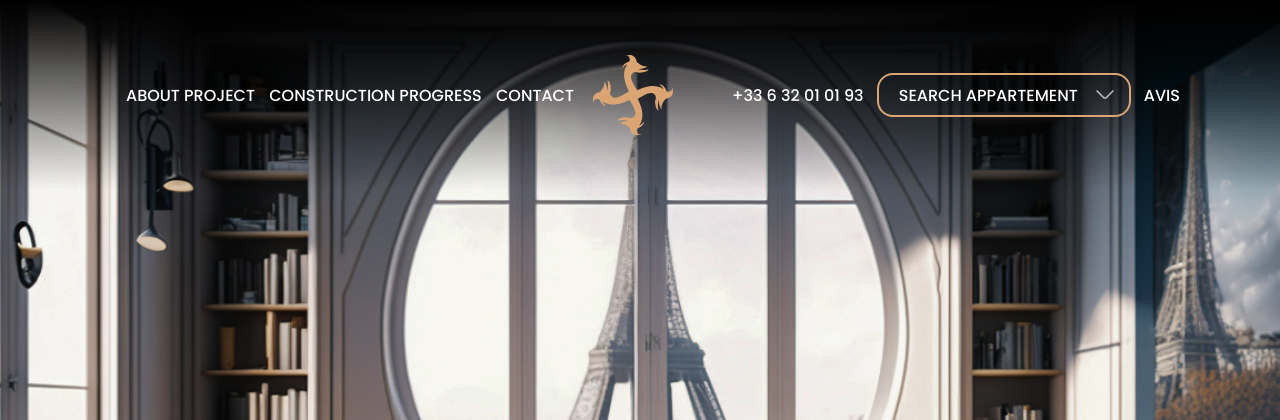
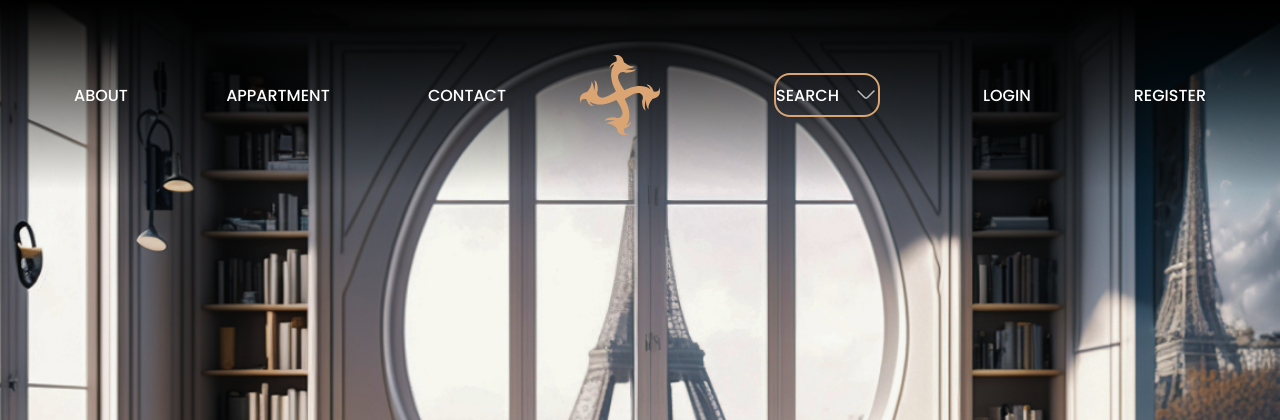
Before and after one commit to DwainAB/Reshome, a PHP site: page / in a window 1280 px wide. Shown: the top 420 px of the page. Run offline with PHP 8.4, Linux system fonts and the light colour scheme.

Commit message:
add icons

```diff
--- a/public/CSS/navbar.css
+++ b/public/CSS/navbar.css
@@ -1,4 +1,4 @@
-.container-navbar{
+ .container-navbar{
     display: flex;
     align-items: center;
     justify-content: space-between;
@@ -9,13 +9,46 @@
     background: linear-gradient(0deg, rgba(255,255,255,0) 0%, rgba(0,0,0,1) 100%);
 }
 
+.navbar-menu, .img-nav2 {
+    display: none;
+}
+
+@media screen and (max-width: 950px) {
+    .container-navbar {
+        display: none;
+      }
+
+      .container-navbar.open {
+        left: 0;
+        display: block;
+        position: fixed;
+        left: -200px;
+        top: 0;
+        height: 100%;
+        width: 200px;
+        background-color: #f1f1f1;
+        transition: left 0.3s ease;
+      }
+
+    .navbar-menu, .img-nav2 {
+      display: block;
+    }
+
+    .img-nav {
+        display: none;
+    }
+
+  }
+
 .info-left{
     display: flex;
     align-items: center;
-    width: 35%;
+    width: 100%;
     justify-content: space-between;
-    margin-left: 86px;
+    margin-left: 5%;
+    margin-right: 5%;
     color: white;
+    padding: 0;
 }
 
 .img-nav{
@@ -23,26 +56,42 @@
     height: 80px;
 }
 
+.img-nav2{
+    width: 80px;
+    height: 80px;
+}
+
 .info-right{
-    color: white;
-    width: 35%;
     display: flex;
     align-items: center;
+    width: 100%;
     justify-content: space-between;
-    margin-right: 100px;
+    margin-left: 5%;
+    margin-right: 5%;
+    color: white;
 }
 
 .li-border{
     display: flex;
     align-items: center;
-    padding-left: 20px;
+    justify-content: center;
     height: 40px;
     border: 2px solid var(--primary-color);
     border-radius: 16px;
-    width: 230px;
+    width: auto;
+}
+
+.li-border:hover {
+    background-color: var(--primary-color);
+    color: black;
 }
 
 .img-li-border{
     margin-left: 15px;
     margin-top: 5px;
 }
+
+.info-left li, .info-right li {
+    margin-right: 10px;
+    margin-left: 10px;
+}
--- a/src/Includes/navbar.php
+++ b/src/Includes/navbar.php
@@ -1,15 +1,37 @@
+
+<div class="navbar-menu">
+    <img src=".Reshome/public/CSS/Assets/menu.svg" id="btn-menu">
+</div>
+<img class="img-nav2" src="./public/CSS/Assets/logo.svg" alt="" id="img-menu">
+
+
 <div class="container-navbar">
+
         <ul class="info-left">
-            <li class="info">ABOUT PROJECT</li>
-            <li class="info">CONSTRUCTION PROGRESS</li>
+            <li class="info">ABOUT</li>
+            <li class="info">APPARTMENT</li>
             <li class="info">CONTACT</li>
         </ul>
 
         <img class="img-nav" src="./public/CSS/Assets/logo.svg" alt="">
 
         <ul class="info-right">
-            <li class="info">+33 6 32 01 01 93</li>
-            <li class="info li-border">SEARCH APPARTEMENT  <span class="img-li-border"><img src="../CSS/Assets/arrowdown.png" alt=""></span></li>
-            <li class="info">AVIS</li>
+            <li class="info li-border">SEARCH<span class="img-li-border"><img src="../CSS/Assets/arrowdown.png" alt=""></span></li>
+            <li class="info">LOGIN</li>
+            <li class="info">REGISTER</li>
         </ul>
 </div>
+
+
+<script>
+  //  const menuBtn = document.getElementById('btn-menu');
+  const menuImg = document.getElementById('img-menu');
+    const navbar = document.getElementById('.container-navbar');
+
+   // menuBtn.addEventListener('click', function() {
+    //    navbar.classList.toggle('open');
+    // });
+    menuImg.addEventListener('click', function() {
+      navbar.classList.toggle('open');
+    });
+</script>
```
Also changed, not shown: public/CSS/Assets/heart-regular.svg (added), public/CSS/Assets/heart-solid.svg (added), public/CSS/Assets/menu.svg (added), public/CSS/Assets/search.svg (added).
